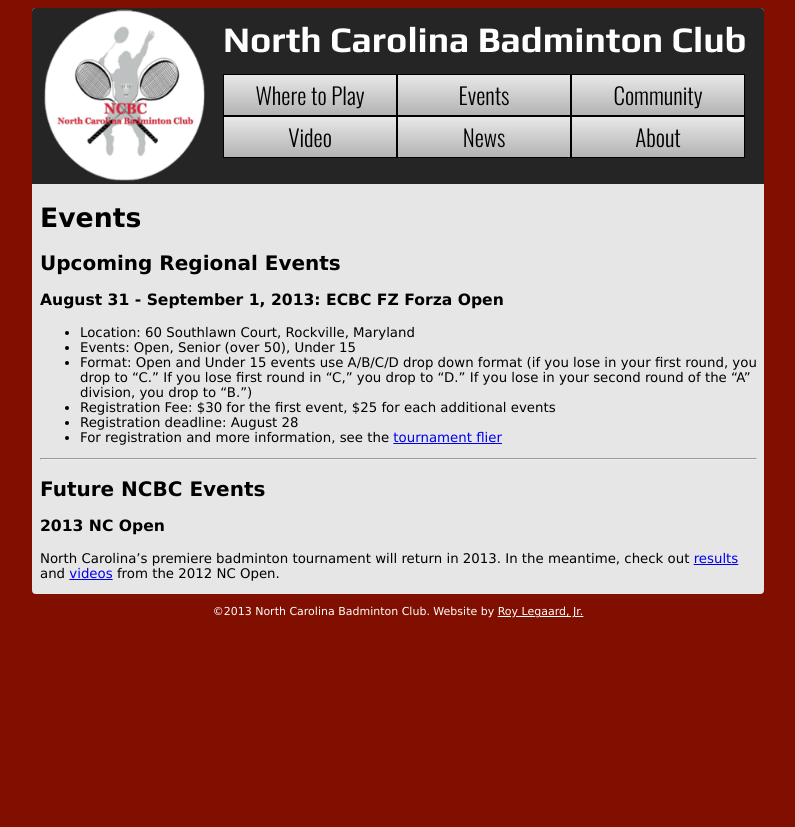
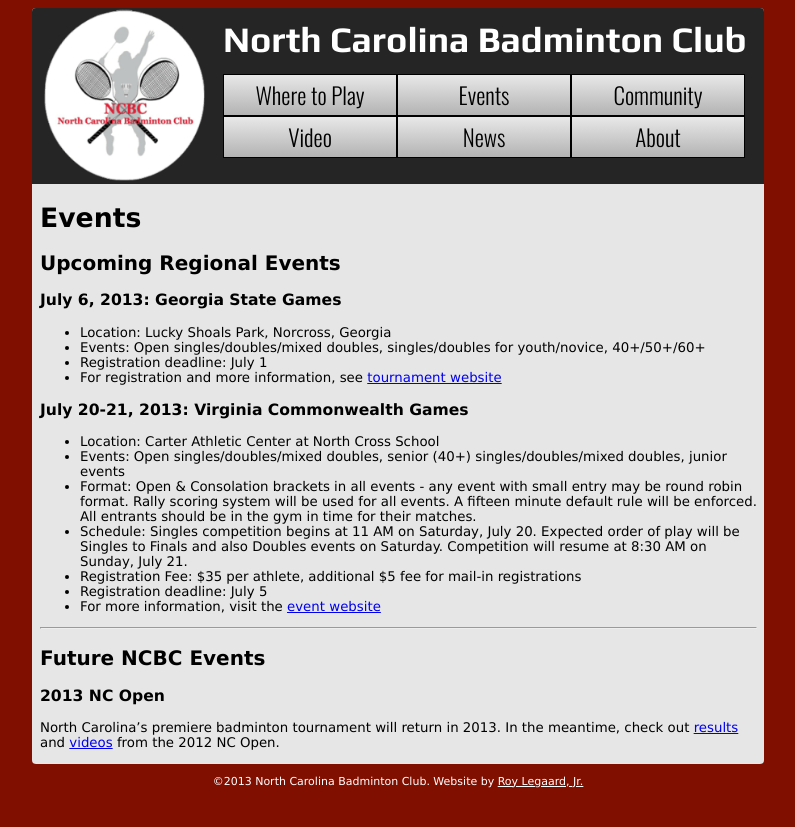
Before and after one commit to NCBC/ncbc.github.com, a Jekyll site: the page built from events.md, in a window 1280 px wide. Shown: the top 827 px of the page, without its empty margins (242-1037 px from the left). Built offline with Jekyll 4.4.1, drawn with Linux system fonts in a browser that asks for light colours.

Commit message:
Reverted Events page to correct page build error

```diff
--- a/events.md
+++ b/events.md
@@ -6,13 +6,20 @@
 
 ## Upcoming Regional Events
 
-### August 31 - September 1, 2013: ECBC FZ Forza Open
-- Location: 60 Southlawn Court, Rockville, Maryland <br />
-- Events: Open, Senior (over 50), Under 15 <br />
-- Format: Open and Under 15 events use A/B/C/D drop down format (if you lose in your first round, you drop to "C." If you lose first round in "C," you drop to "D." If you lose in your second round of the "A" division, you drop to "B.") <br />
-- Registration Fee: $30 for the first event, $25 for each additional events <br />
-- Registration deadline: August 28 <br />
-- For registration and more information, see the [tournament flier](http://www.eastcoastbadmintonclub.com/uploads/4/6/9/7/4697701/ecbc_fz_forza_open_open_2013_fillable_form_v1.pdf) <br />
+### July 6, 2013: Georgia State Games
+- Location: Lucky Shoals Park, Norcross, Georgia
+- Events: Open singles/doubles/mixed doubles, singles/doubles for youth/novice, 40+/50+/60+
+- Registration deadline: July 1
+- For registration and more information, see [tournament website](http://www.georgiagames.org/badmin.html)
+
+### July 20-21, 2013: Virginia Commonwealth Games
+- Location: Carter Athletic Center at North Cross School
+- Events: Open singles/doubles/mixed doubles, senior (40+) singles/doubles/mixed doubles, junior events
+- Format: Open & Consolation brackets in all events - any event with small entry may be round robin format. Rally scoring system will be used for all events. A fifteen minute default rule will be enforced. All entrants should be in the gym in time for their matches.
+- Schedule: Singles competition begins at 11 AM on Saturday, July 20. Expected order of play will be Singles to Finals and also Doubles events on Saturday. Competition will resume at 8:30 AM on Sunday, July 21.
+- Registration Fee: $35 per athlete, additional $5 fee for mail-in registrations
+- Registration deadline: July 5
+- For more information, visit the [event website](http://www.commonwealthgames.org/2013_Subway_Games/2013_Sports_Listing/Badminton.htm)
 
 <hr />
 
```
